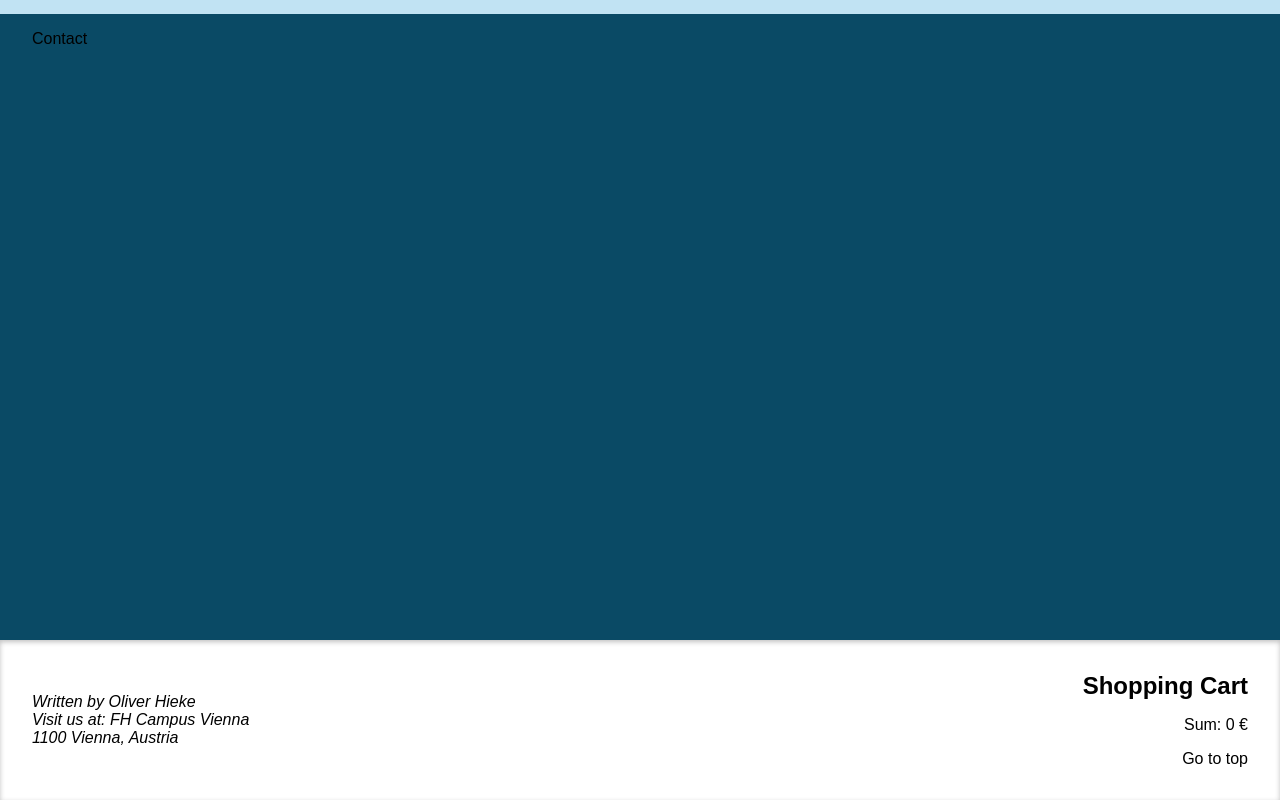
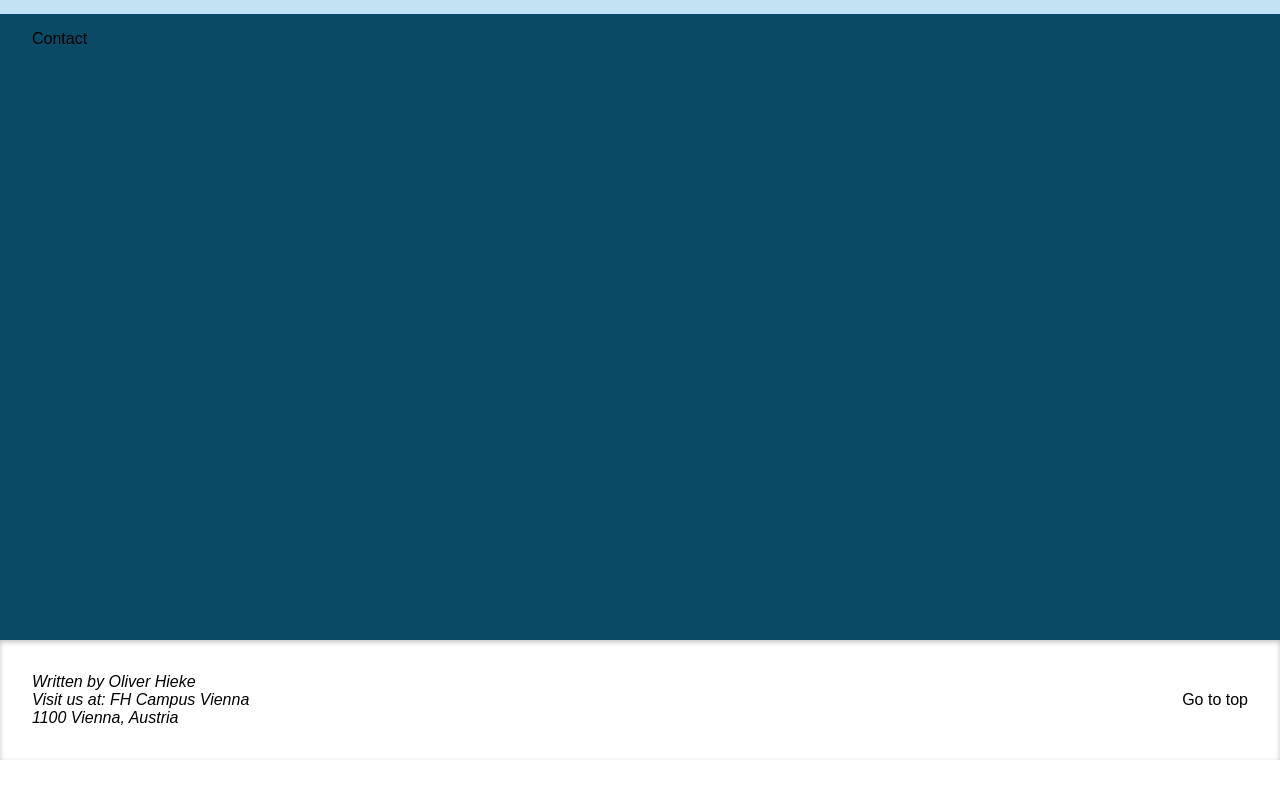
Before and after one commit to SmallSabba/Thetavern, a plain HTML site: page src/main/web/structuring/index.html in a window 1280 px wide. Shown: the part 1878-2678 px from the top of the page. After the commit the page ends 2638 px from the top, so only its background shows below. Drawn offline with Linux system fonts and the light colour scheme.

Commit message:
gute diese commit jajaja

```diff
--- a/src/main/web/structuring/index.html
+++ b/src/main/web/structuring/index.html
@@ -143,14 +143,13 @@
         <br> <br> <br>
         <br> <br> <br>
         <br> <br> <br>
+
     </section>
 
 </main>
 
 <footer class="containerFooter">
     <aside>
-        <h2>Shopping Cart</h2>
-        <p>Sum: 0 &euro;</p>
         <p><a href="#top">Go to top</a></p>
     </aside>
     <address>
--- a/src/main/web/styling/scssStyling/index.scss
+++ b/src/main/web/styling/scssStyling/index.scss
@@ -345,7 +345,8 @@
     background-color: var(--fc-white);
 
     padding: 1rem 2rem;
-    aspect-ratio: 100 / 10;
+    min-height: 120px;
+    max-height: 120px;
 
     * {
       color: var(--fc-black);
```
Also changed, not shown: src/main/web/structuring/shop.html (+1 -1 lines), src/main/web/styling/index.css, 2 other files.
